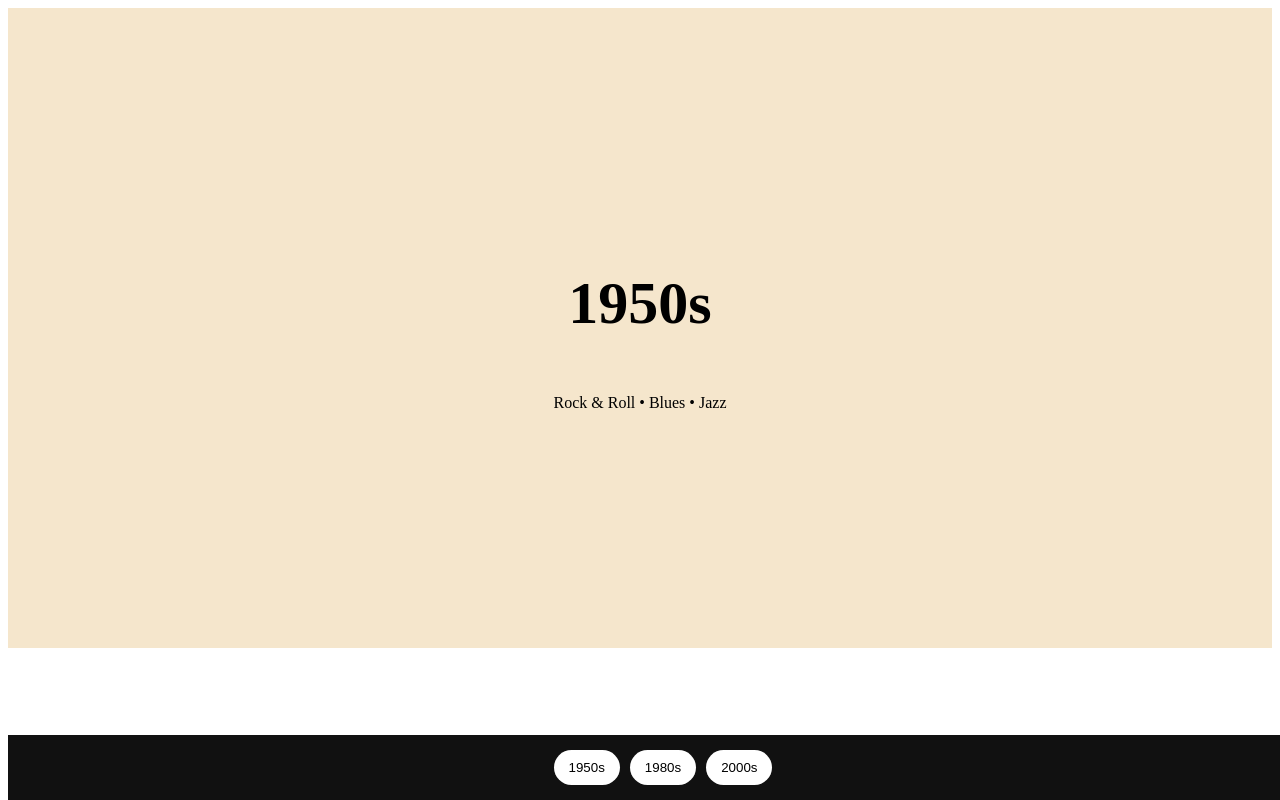
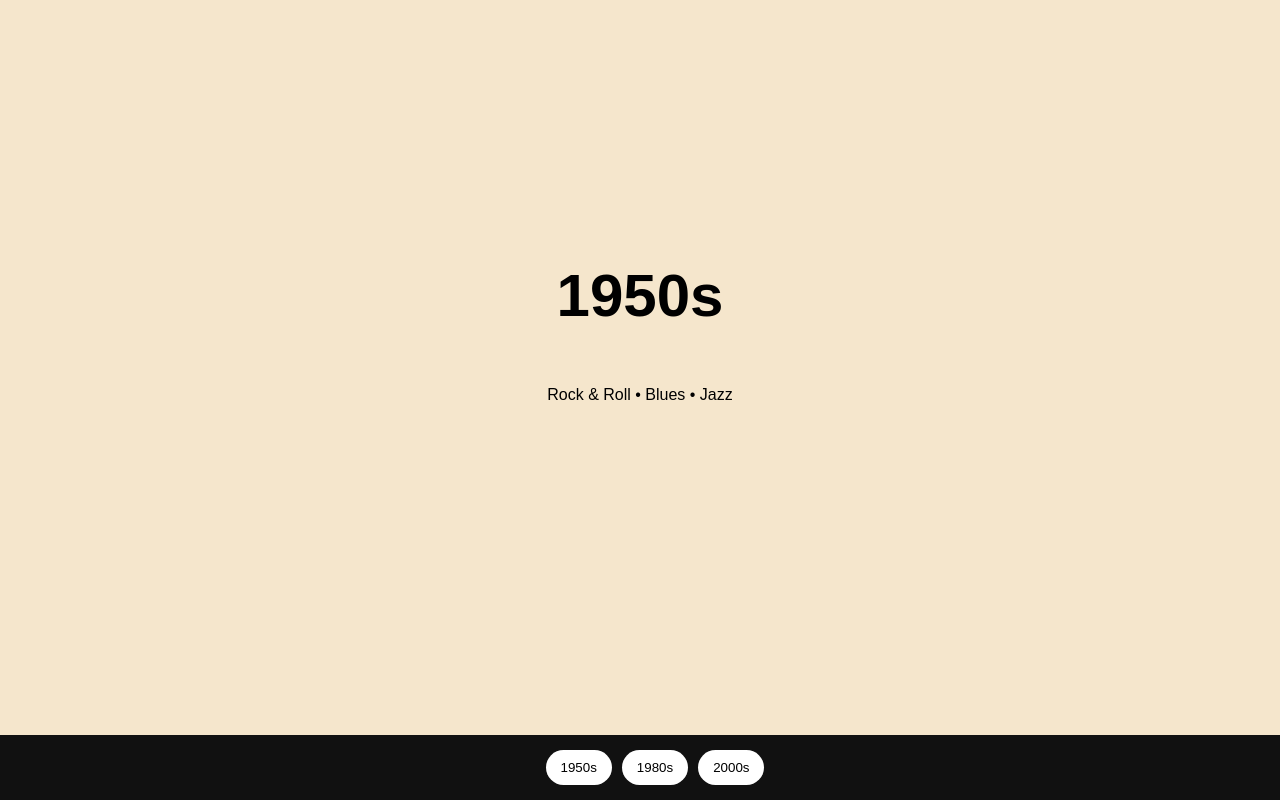
Before and after one commit to anjalirawat8181-spec/music-era-time-machine, a React (Vite) app: page / in a window 1280 px wide. Built offline with nearby package versions, Linux system fonts and the light colour scheme.

Commit message:
updated theme

```diff
--- a/src/App.jsx
+++ b/src/App.jsx
@@ -1,4 +1,4 @@
-import { useState } from "react";
+import { useState, useEffect } from "react";
 import eras from "./data/eras";
 import Timeline from "./components/Timeline";
 import EraHero from "./components/EraHero";
@@ -6,10 +6,16 @@ import EraHero from "./components/EraHero";
 function App() {
   const [activeEra, setActiveEra] = useState(eras[0]);
 
+  useEffect(() => {
+    document.documentElement.style.setProperty(
+      "--bg-color",
+      activeEra.color
+    );
+  }, [activeEra]);
+
   return (
     <div>
       <EraHero era={activeEra} />
-
       <Timeline eras={eras} setActiveEra={setActiveEra} />
     </div>
   );
--- a/src/main.jsx
+++ b/src/main.jsx
@@ -1,3 +1,4 @@
+import "./styles/theme.css";
 import React from "react";
 import ReactDOM from "react-dom/client";
 import App from "./App.jsx";
--- /dev/null
+++ b/src/styles/theme.css
@@ -0,0 +1,11 @@
+:root {
+  --bg-color: #ffffff;
+  --text-color: #000000;
+}
+
+body {
+  margin: 0;
+  background: var(--bg-color);
+  color: var(--text-color);
+  font-family: sans-serif;
+}
```
Also changed, not shown: 1 other file (tests, documents, lock files or other folders).
